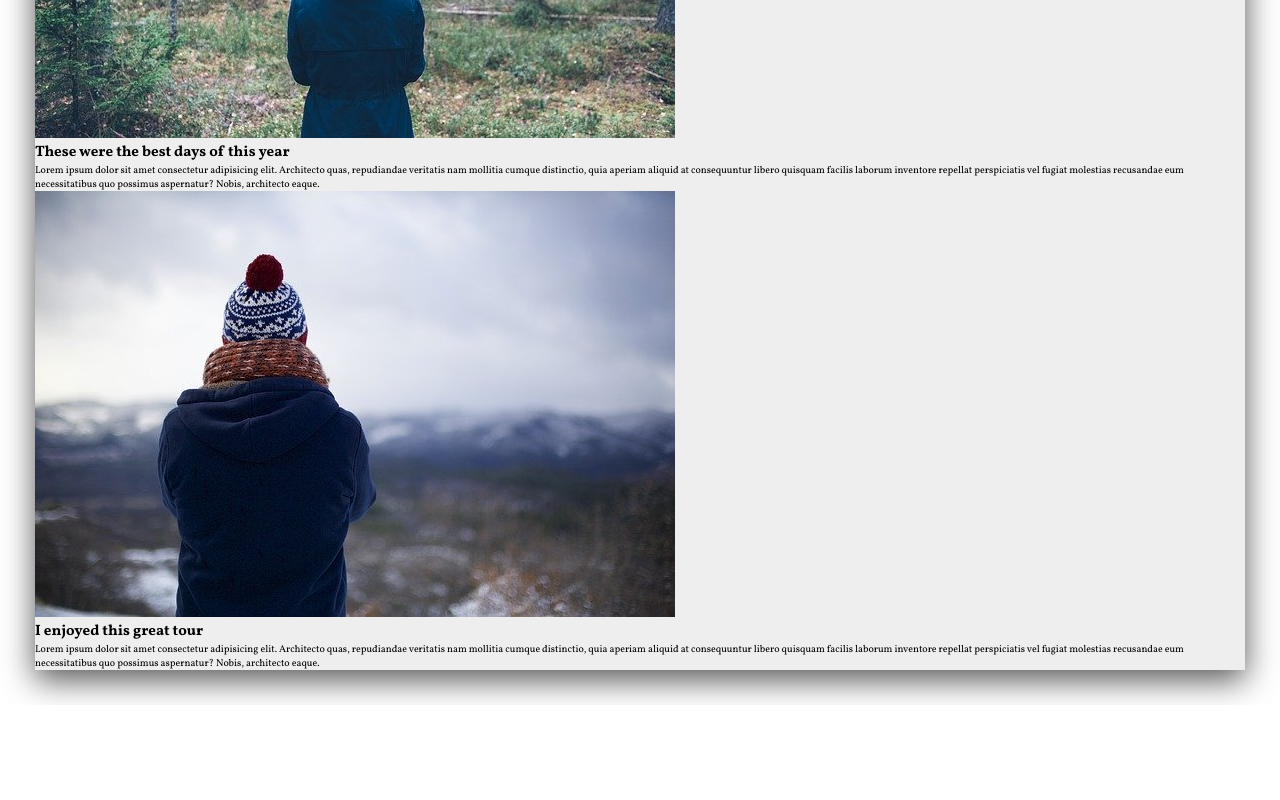
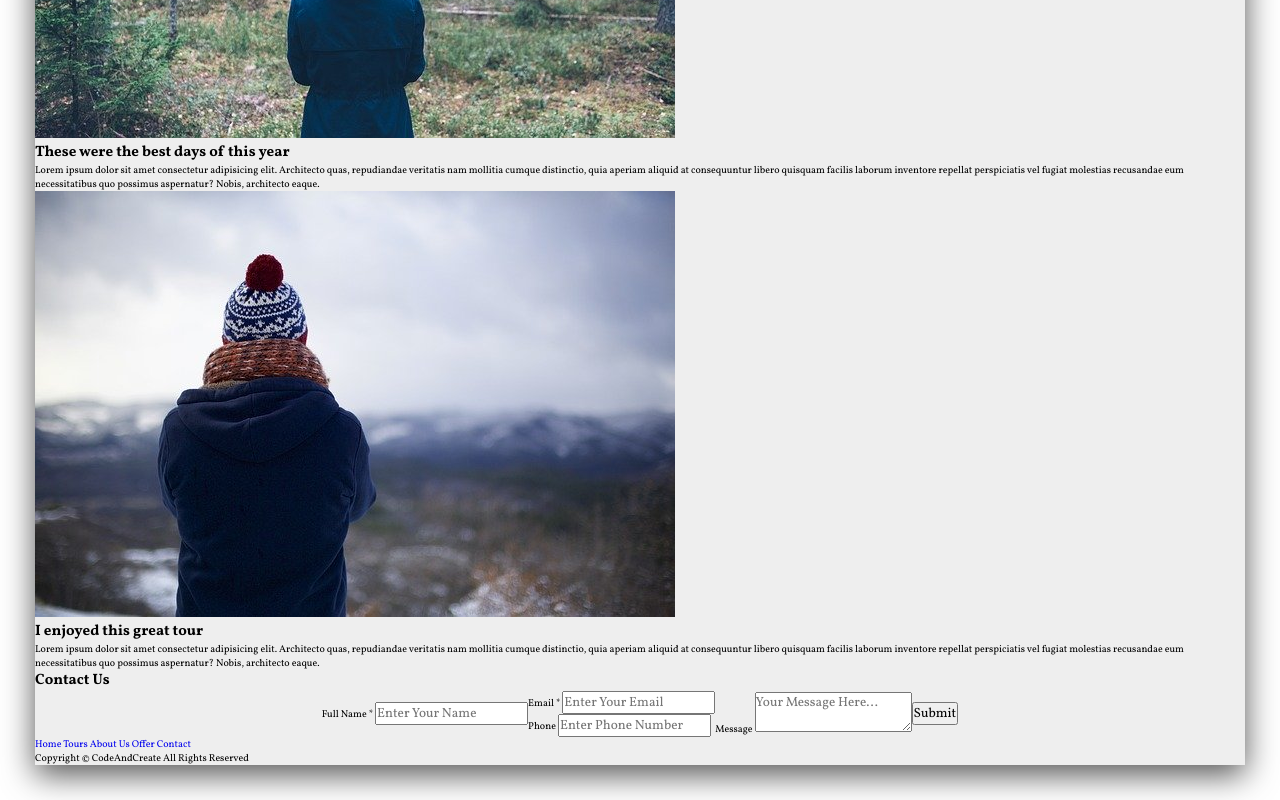
Before and after one commit to ToberJakub/The-road, a plain HTML site: page index.html in a window 1280 px wide. Shown: the part 1921-2721 px from the top of the page. Before the commit the page ends 2626 px from the top, so only its background shows below. Drawn offline with Linux system fonts and the light colour scheme.

Commit message:
Finishing html

```diff
--- a/index.html
+++ b/index.html
@@ -162,3 +162,61 @@
           </div>
         </div>
       </section>
+      <section class="contact">
+        <h1 class="contact-heading">Contact Us</h1>
+        <form class="contact-form center">
+          <div class="input-group">
+            <label>Full Name *</label>
+            <input
+              type="text"
+              class="contact-input"
+              placeholder="Enter Your Name"
+            />
+          </div>
+          <div class="input-groups">
+            <div class="input-group">
+              <label>Email *</label>
+              <input
+                type="email"
+                class="contact-input"
+                placeholder="Enter Your Email"
+              />
+            </div>
+            <div class="input-group">
+              <label>Phone</label>
+              <input
+                type="text"
+                class="contact-input"
+                placeholder="Enter Phone Number"
+              />
+            </div>
+          </div>
+          <div class="input-group">
+            <label>Message</label>
+            <textarea
+              class="form-textarea"
+              placeholder="Your Message Here..."
+            ></textarea>
+          </div>
+          <input type="submit" value="Submit" class="form-btn" />
+        </form>
+      </section>
+      <!-- End of Contact -->
+
+      <!-- Footer -->
+      <footer class="footer">
+        <div class="footer-list">
+          <a href="#" class="footer-link">Home</a>
+          <a href="#" class="footer-link">Tours</a>
+          <a href="#" class="footer-link">About Us</a>
+          <a href="#" class="footer-link">Offer</a>
+          <a href="#" class="footer-link">Contact</a>
+        </div>
+        <p class="footer-paragraph">
+          Copyright &copy; CodeAndCreate All Rights Reserved
+        </p>
+      </footer>
+    </div>
+    <script src="script.js"></script>
+  </body>
+</html>
```
